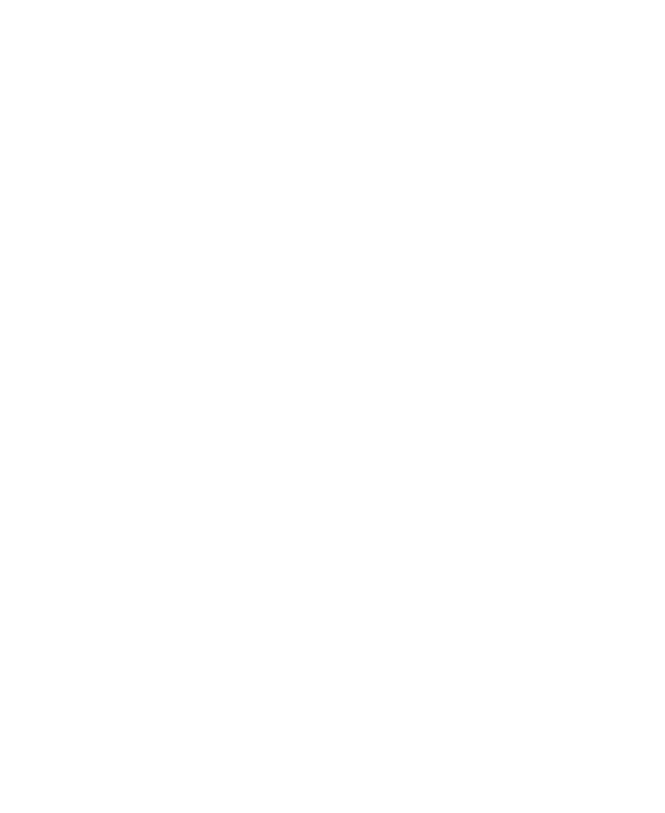
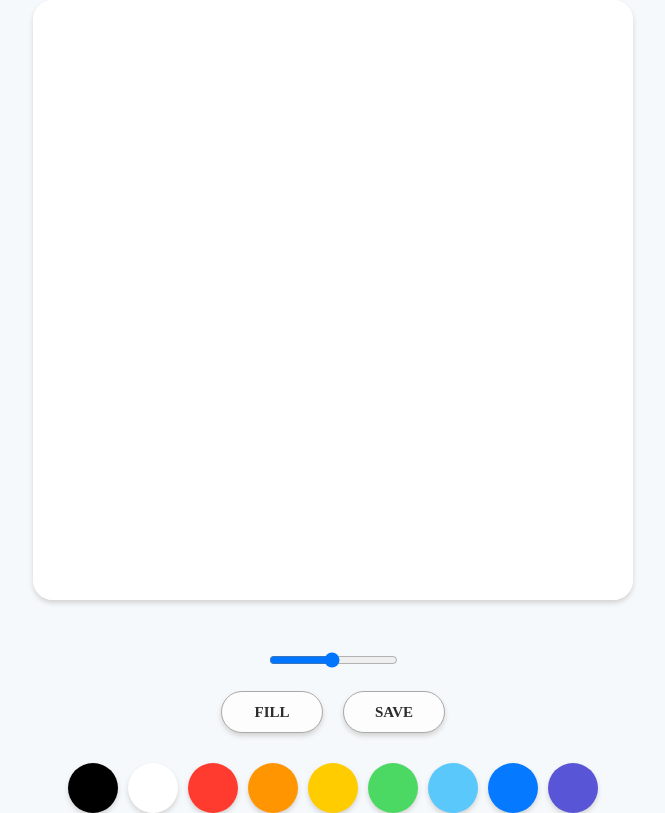
Before and after one commit to Kangdyu/js-painter, a plain HTML site: page index.html in a window 1280 px wide. Shown: the whole page, without its empty margins (307-972 px from the left). Drawn offline with Linux system fonts and the light colour scheme.

Commit message:
complete basic features

```diff
--- a/app.js
+++ b/app.js
@@ -0,0 +1,89 @@
+const canvas = document.querySelector(".canvas");
+const ctx = canvas.getContext("2d");
+const palette = document.querySelector(".menu__palette");
+const range = document.querySelector(".brush-size");
+const modeBtn = document.querySelector(".btn-mode");
+const saveBtn = document.querySelector(".btn-save");
+
+canvas.width = 600;
+canvas.height = 600;
+
+ctx.fillStyle = "white";
+ctx.fillRect(0, 0, canvas.width, canvas.height);
+
+ctx.strokeStyle = "black";
+ctx.fillStyle = "black";
+ctx.lineWidth = 2.5;
+
+let isPainting = false;
+let isFilling = false;
+
+function stopPainting() {
+    isPainting = false;
+}
+
+function startPainting() {
+    isPainting = true;
+}
+
+function onMouseMove(event) {
+    const x = event.offsetX;
+    const y = event.offsetY;
+
+    if (!isPainting) {
+        ctx.beginPath();
+        ctx.moveTo(x, y);
+    } else {
+        ctx.lineTo(x, y);
+        ctx.stroke();
+    }
+}
+
+function canvasClickHandler() {
+    if (isFilling) ctx.fillRect(0, 0, canvas.width, canvas.height);
+}
+
+function colorHandler(event) {
+    if (event.target.classList.contains("menu__color")) {
+        const color = event.target.style.backgroundColor;
+        ctx.strokeStyle = color;
+        ctx.fillStyle = color;
+    }
+}
+
+function sizeHandler(event) {
+    const size = event.target.value;
+    ctx.lineWidth = size;
+}
+
+function modeHandler() {
+    if (isFilling === true) {
+        isFilling = false;
+        modeBtn.innerText = "Fill";
+    } else {
+        isFilling = true;
+        modeBtn.innerText = "Draw";
+    }
+}
+
+function saveHandler() {
+    const image = canvas.toDataURL();
+    const link = document.createElement("a");
+    link.href = image;
+    link.download = "yourAwesomePaint";
+    link.click();
+}
+
+canvas.addEventListener("mousemove", onMouseMove);
+canvas.addEventListener("mousedown", startPainting);
+canvas.addEventListener("mouseup", stopPainting);
+canvas.addEventListener("mouseleave", stopPainting);
+canvas.addEventListener("click", canvasClickHandler);
+
+palette.addEventListener("click", colorHandler);
+
+range.addEventListener("input", sizeHandler);
+
+modeBtn.addEventListener("click", modeHandler);
+
+saveBtn.addEventListener("click", saveHandler);
--- a/index.html
+++ b/index.html
@@ -10,6 +10,55 @@
         <link rel="stylesheet" href="style.css" />
     </head>
     <body>
+        <canvas class="canvas"></canvas>
+        <div class="menu">
+            <div class="menu__brush-size">
+                <input
+                    type="range"
+                    class="brush-size"
+                    min="0.1"
+                    max="10"
+                    value="5"
+                    step="0.1"
+                />
+            </div>
+            <div class="menu__btns">
+                <button class="menu__btn btn-mode">Fill</button>
+                <button class="menu__btn btn-save">Save</button>
+            </div>
+            <div class="menu__palette">
+                <div class="menu__color" style="background-color: black;"></div>
+                <div class="menu__color" style="background-color: white;"></div>
+                <div
+                    class="menu__color"
+                    style="background-color: #ff3b30;"
+                ></div>
+                <div
+                    class="menu__color"
+                    style="background-color: #ff9500;"
+                ></div>
+                <div
+                    class="menu__color"
+                    style="background-color: #ffcc00;"
+                ></div>
+                <div
+                    class="menu__color"
+                    style="background-color: #4cd963;"
+                ></div>
+                <div
+                    class="menu__color"
+                    style="background-color: #5ac8fa;"
+                ></div>
+                <div
+                    class="menu__color"
+                    style="background-color: #0579ff;"
+                ></div>
+                <div
+                    class="menu__color"
+                    style="background-color: #5856d6;"
+                ></div>
+            </div>
+        </div>
         <script src="app.js"></script>
     </body>
 </html>
--- /dev/null
+++ b/reset.css
@@ -0,0 +1,129 @@
+/* http://meyerweb.com/eric/tools/css/reset/
+   v2.0 | 20110126
+   License: none (public domain)
+*/
+
+html,
+body,
+div,
+span,
+applet,
+object,
+iframe,
+h1,
+h2,
+h3,
+h4,
+h5,
+h6,
+p,
+blockquote,
+pre,
+a,
+abbr,
+acronym,
+address,
+big,
+cite,
+code,
+del,
+dfn,
+em,
+img,
+ins,
+kbd,
+q,
+s,
+samp,
+small,
+strike,
+strong,
+sub,
+sup,
+tt,
+var,
+b,
+u,
+i,
+center,
+dl,
+dt,
+dd,
+ol,
+ul,
+li,
+fieldset,
+form,
+label,
+legend,
+table,
+caption,
+tbody,
+tfoot,
+thead,
+tr,
+th,
+td,
+article,
+aside,
+canvas,
+details,
+embed,
+figure,
+figcaption,
+footer,
+header,
+hgroup,
+menu,
+nav,
+output,
+ruby,
+section,
+summary,
+time,
+mark,
+audio,
+video {
+    margin: 0;
+    padding: 0;
+    border: 0;
+    font-size: 100%;
+    font: inherit;
+    vertical-align: baseline;
+}
+/* HTML5 display-role reset for older browsers */
+article,
+aside,
+details,
+figcaption,
+figure,
+footer,
+header,
+hgroup,
+menu,
+nav,
+section {
+    display: block;
+}
+body {
+    line-height: 1;
+}
+ol,
+ul {
+    list-style: none;
+}
+blockquote,
+q {
+    quotes: none;
+}
+blockquote:before,
+blockquote:after,
+q:before,
+q:after {
+    content: "";
+    content: none;
+}
+table {
+    border-collapse: collapse;
+    border-spacing: 0;
+}
--- a/style.css
+++ b/style.css
@@ -0,0 +1,68 @@
+@import "reset.css";
+
+body {
+    min-height: 100vh;
+    background-color: #f6f9fc;
+    display: flex;
+    flex-direction: column;
+    justify-content: center;
+    align-items: center;
+    font-size: 15px;
+    color: #2c2c2c;
+}
+
+.canvas {
+    width: 600px;
+    height: 600px;
+    border-radius: 20px;
+    background-color: white;
+    box-shadow: 0 3px 5px lightgray;
+    margin-bottom: 50px;
+    flex-shrink: 0;
+}
+
+.menu {
+    display: flex;
+    flex-direction: column;
+    align-items: center;
+}
+
+.menu__brush-size {
+    margin-bottom: 20px;
+}
+
+.menu__btns {
+    display: flex;
+    margin-bottom: 30px;
+}
+
+.menu__btn {
+    all: unset;
+    cursor: pointer;
+    background-color: #fdfdfd;
+    padding: 5px 10px;
+    width: 80px;
+    height: 30px;
+    display: flex;
+    justify-content: center;
+    align-items: center;
+    border-radius: 30px;
+    border: 1px solid #aaaaaa;
+    box-shadow: 0 3px 5px lightgray;
+    margin: 0 10px;
+    text-transform: uppercase;
+    font-weight: bold;
+}
+
+.menu__palette {
+    display: flex;
+}
+
+.menu__color {
+    width: 50px;
+    height: 50px;
+    border-radius: 50%;
+    box-shadow: 0 3px 5px lightgray;
+    cursor: pointer;
+    margin: 0 5px;
+}
```
